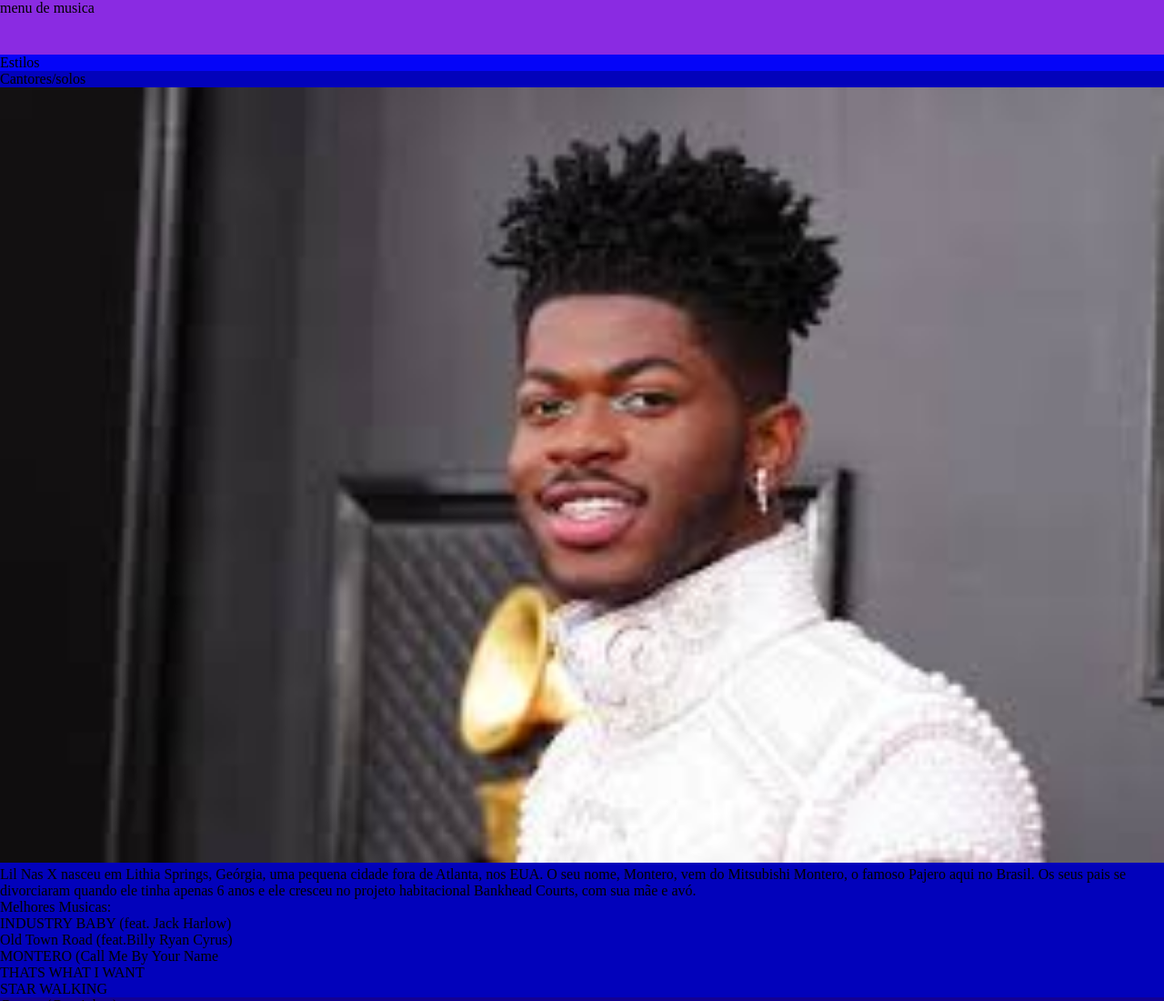
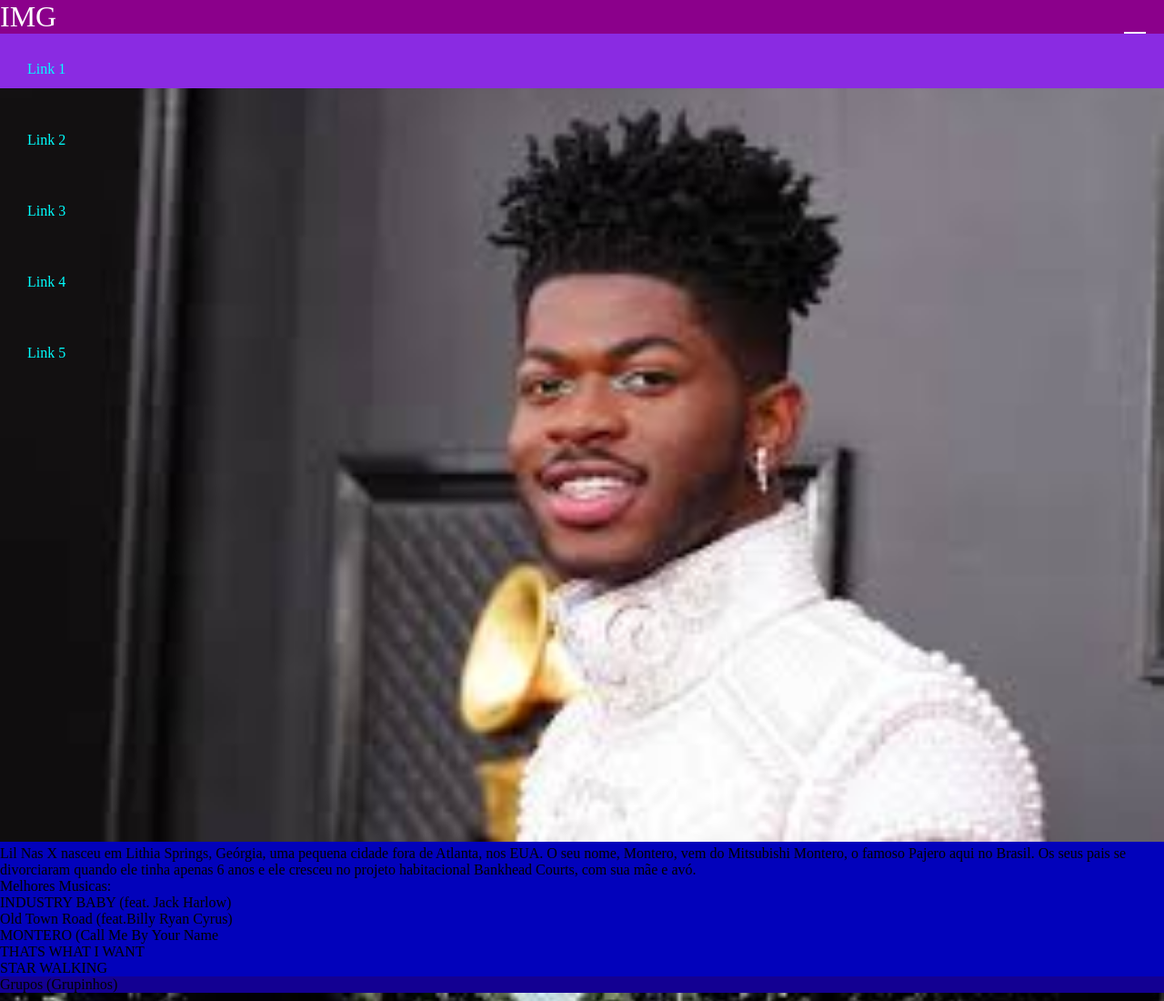
Before and after one commit to CalebeKun/2i2t, a plain HTML site: page 2i2t Michelangelo/index.html in a window 1280 px wide. Shown: the top 1100 px of the page at 91% size. Drawn offline with Linux system fonts and the light colour scheme.

Commit message:
Add files via upload

```diff
--- a/2i2t Michelangelo/estudo.css
+++ b/2i2t Michelangelo/estudo.css
@@ -2,6 +2,8 @@
     margin: 0;
     padding: 0;
 }
+
+
 body{
     background-color: black;
 }
--- a/2i2t Michelangelo/index.html
+++ b/2i2t Michelangelo/index.html
@@ -8,8 +8,21 @@
     <link rel="stylesheet" href="musica.css">
 </head>
 <body>
-    <header class="menu">
-        menu de musica
+    <header class="header">
+        <a href="http://index.html" class="logo">IMG</a>
+        <input type="checkbox" class="sb" id="sbar">
+        <label for="sb" class="hamburger"><span class="hamb-line"></span></label>
+        <nav class="nav">
+          <ul class="menu">
+            <li><a href="#">Link 1</a></li>
+            <li><a href="#">Link 2</a></li>
+            <li><a href="#">Link 3</a></li>
+            <li><a href="#">Link 4</a></li>
+            <li><a href="#">Link 5</a></li>
+          </ul>
+
+        </nav>
+
     </header>
     <section class="conteudo-musica">
       <div class= "conteudo">
--- a/2i2t Michelangelo/musica.css
+++ b/2i2t Michelangelo/musica.css
@@ -1,8 +1,21 @@
 *{
     padding: 0;
     margin: 0;
+}
+:root {
+    --fundo:pink;
+    --fonte:white;
+    --hover:green;
+}
 
+a {
+    text-decoration: none;
 }
+ul{
+    list-style:none;
+}
+
+
 body{
     background-color: darkmagenta;
 }
@@ -10,7 +23,70 @@
     width: 100;
     height: 60px;
     background-color: blueviolet;
+    top: 0;
 
+}
+.logo{
+    display: inline-block;
+    color: var(--fonte);
+    font-size: 32px;
+}
+.nav{
+    width: 100%;
+    height: 100%;
+    position: fixed;
+    background-color: brown;
+}
+.nav a {
+    display: block;
+    padding: 30px;
+    color: aqua;
+}
+.nav a:hover{
+    background-color: var(--hover);
+}
+.nav{
+    max-height: 0;
+    transition: max-height .5s ease-out;
+}
+.hamburger{
+    cursor: pointer;
+    float: right;
+    padding: 35px 20px;
+
+}
+.hamb-line{
+    background: var(--fonte);
+    display: block;
+    height: 2px;
+    position: relative;
+    width: 24px;
+}
+.hamb-line::before
+.hamb-line::after{
+    background-color: var(--fonte);
+    content: '';
+    display: block;
+    height: 100%;
+    position:absolute;
+    transition: all 2s ease-out;
+    width: 100%;
+}
+.hamb-line::before {
+    top: 5px;
+}
+.hamb-line::after{
+    top: -5px;
+}
+.sb{
+    display: none;
+
+}
+.sb:checked{
+    max-width: 100%;
+}
+.sb:checked ~ .hamburger .hamb-line{
+    background:transparent;
 }
 .conteudo-musica{
      width: 100%;
```
